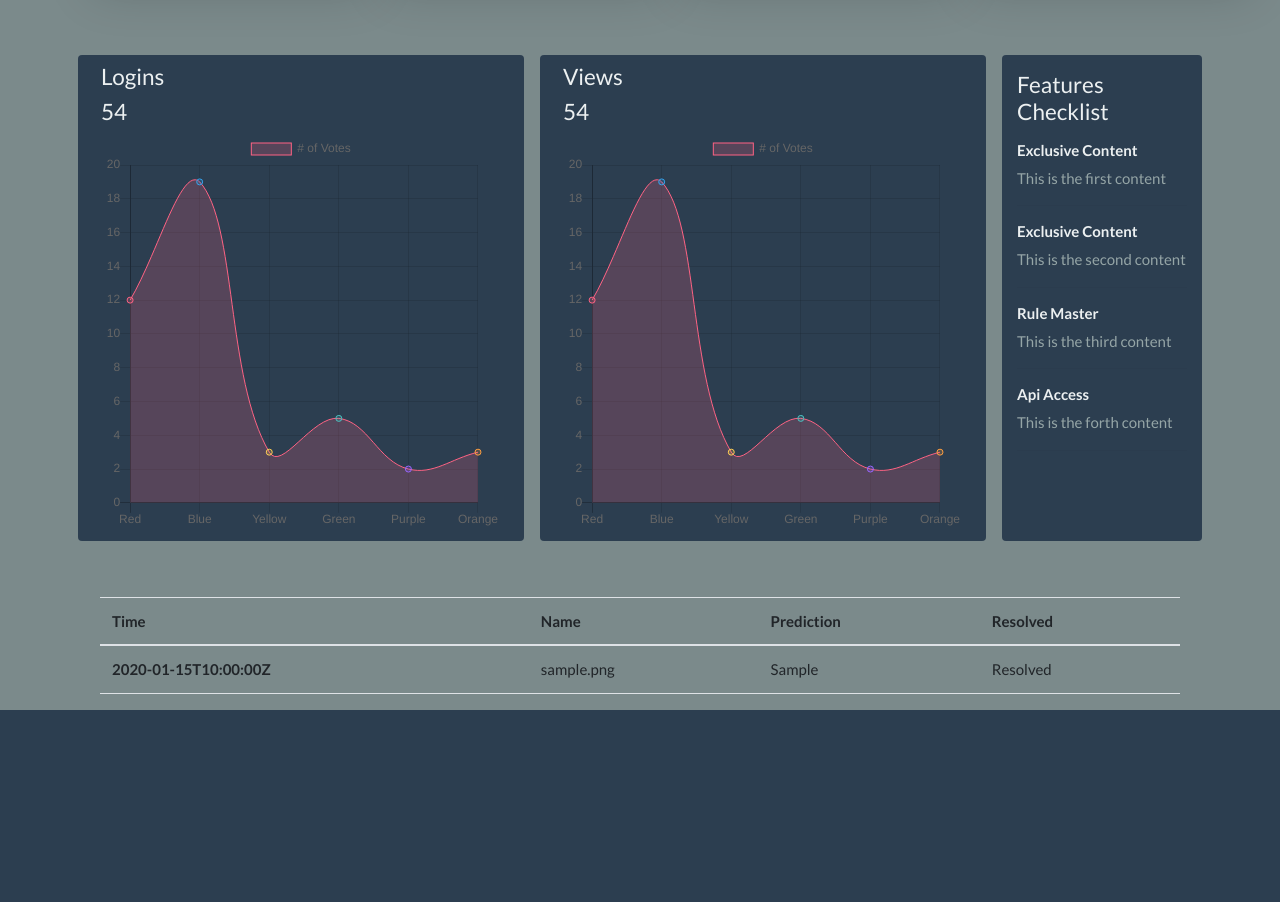
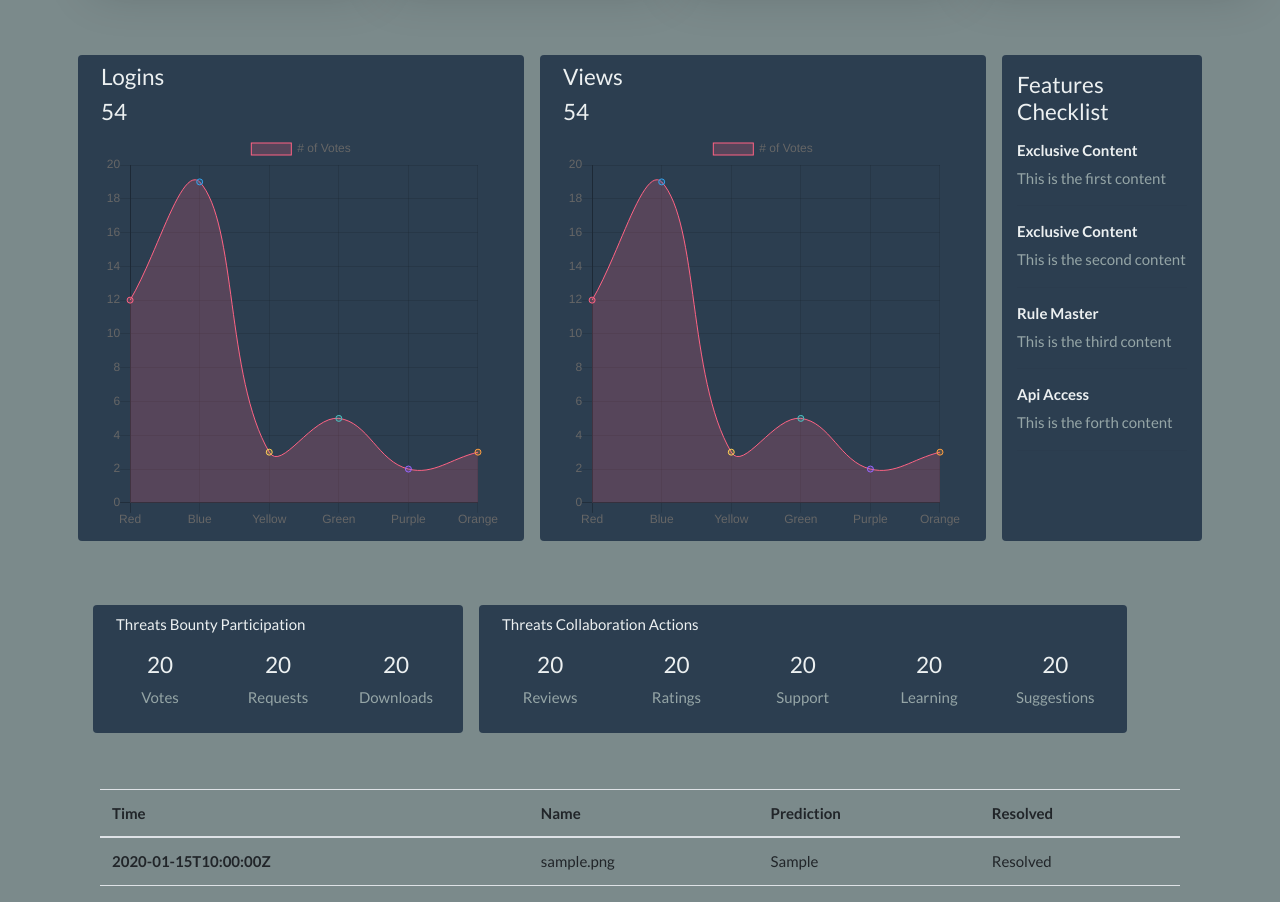
Before and after one commit to emzuwa/security-with-ml, a Django app: page /threats/ in a window 1280 px wide. Shown: the part 230-1132 px from the top of the page. Before the commit the page ends 940 px from the top, so only its background shows below. Run offline with Django 4.2, Linux system fonts and the light colour scheme; tables that the repository leaves empty hold one stand-in row (values such as "Sample post"); some libraries are stand-ins or nearby versions.

Commit message:
updated template

```diff
--- a/templates/index.html
+++ b/templates/index.html
@@ -95,6 +95,61 @@
         </div>
       </div>
     <!-- Charts Section end -->
+
+    <!-- Last column starts -->
+      <section>
+        <div class="container pt-5">
+          <div class="row">
+            <div class="col-4 bg-primary m-2 rounded">
+              <div class="p-2">
+                <p class="text-small text-light">Threats Bounty Participation</p>
+                  <div class="row">
+                    <div class="col text-center">
+                        <h4 class="text-light">20</h4>
+                        <p class="text-secondary">Votes</p>
+                    </div>
+                    <div class="col text-center">
+                        <h4 class="text-light">20</h4>
+                        <p class="text-secondary">Requests</p>
+                    </div>
+                    <div class="col text-center">
+                       <h4 class="text-light">20</h4>
+                       <p class="text-secondary">Downloads</p>
+                    </div>
+                  </div>
+              </div>
+            </div>
+            <div class="col-7 bg-primary m-2 rounded">
+              <div class="p-2">
+                <p class="text-small text-light">Threats Collaboration Actions</p>
+                <div class="row">
+                  <div class="col text-center">
+                    <h4 class="text-light">20</h4>
+                    <p class="text-secondary">Reviews</p>
+                  </div>
+                  <div class="col text-center">
+                    <h4 class="text-light">20</h4>
+                    <p class="text-secondary">Ratings</p>
+                  </div>
+                  <div class="col text-center">
+                     <h4 class="text-light">20</h4>
+                     <p class="text-secondary">Support</p>
+                  </div>
+                  <div class="col text-center">
+                    <h4 class="text-light">20</h4>
+                    <p class="text-secondary">Learning</p>
+                 </div>
+                 <div class="col text-center">
+                    <h4 class="text-light">20</h4>
+                    <p class="text-secondary">Suggestions</p>
+               </div>
+                </div>
+              </div>
+            </div>
+          </div>
+      </section>
+    <!-- Last column ends -->
+
 
 
     <!-- Table Section start -->
```
